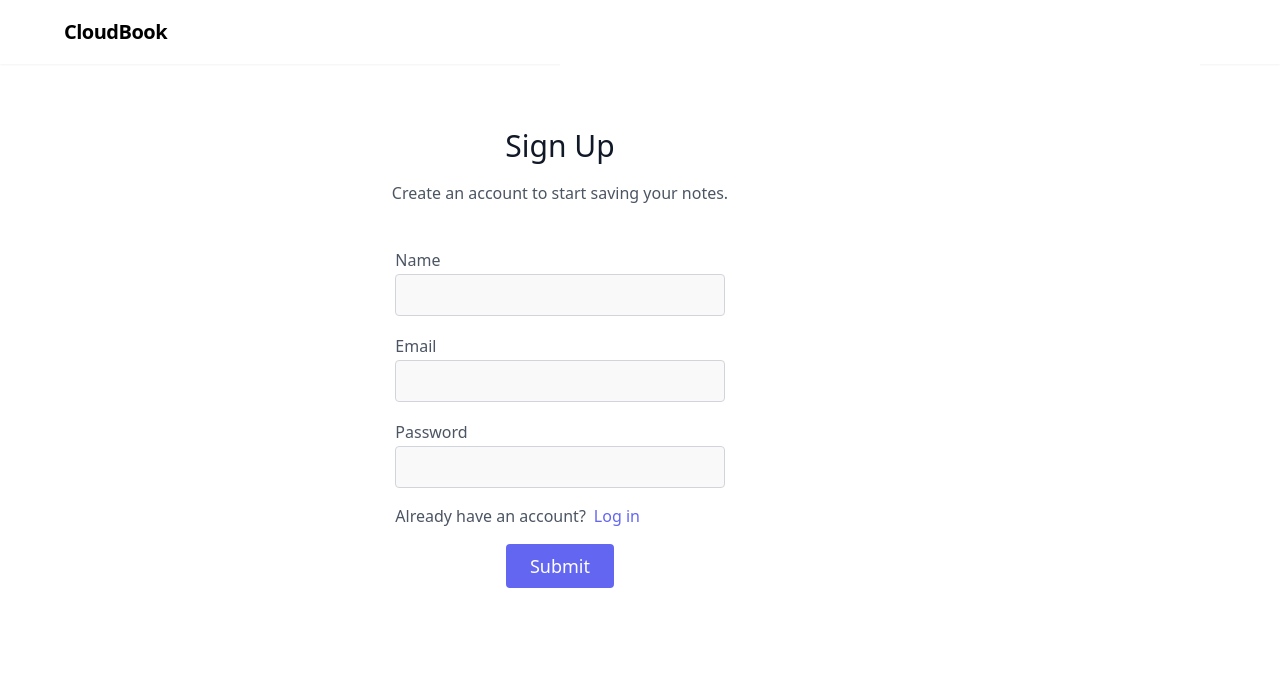
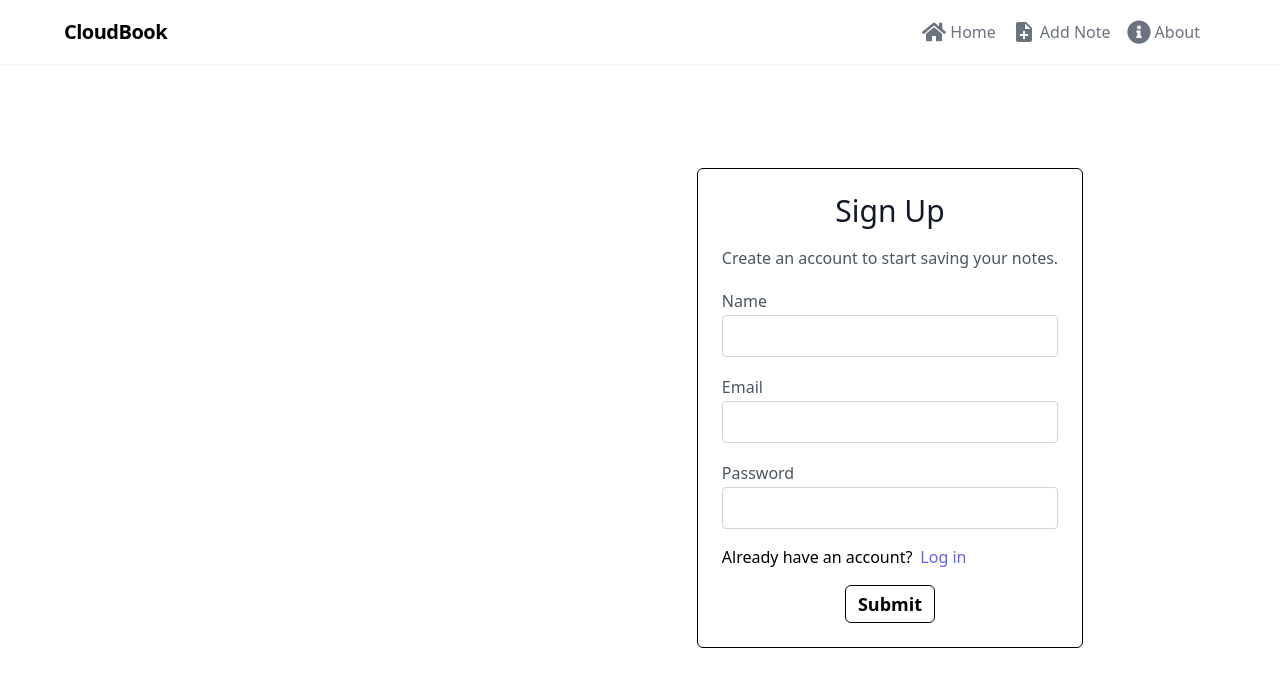
Before and after one commit to Prajapati-Shivam/Cloud-Book, a React (Create React App) app: page /signup in a window 1280 px wide. Shown: the top 686 px of the page. Built offline with nearby package versions, Linux system fonts and the light colour scheme.

Commit message:
changed login and signup ui

```diff
--- a/src/App.js
+++ b/src/App.js
@@ -1,3 +1,4 @@
+
 import Navbar from './component/Navbar';
 import Home from './component/Home';
 import About from './component/About';
--- a/src/component/Login.js
+++ b/src/component/Login.js
@@ -1,70 +1,68 @@
-import React, { useState } from 'react'
-import { useNavigate, Link } from 'react-router-dom'
-import login from '../asset/loginGif.gif';
+import React, { useState } from "react";
+import { useNavigate, Link } from "react-router-dom";
+import login from "../asset/loginGif.gif";
 const Login = () => {
   const navigate = useNavigate();
-  const [credentials, setCredentials] = useState({ email: "", password: "" })
+  const [credentials, setCredentials] = useState({ email: "", password: "" });
+  const [error, setError] = useState(null);
   const handleSubmit = async (e) => {
     e.preventDefault();
-    const host = "https://lively-puce-flip-flops.cyclic.app"
+    const host = "https://lively-puce-flip-flops.cyclic.app";
     let url = `${host}/api/auth/login`;
 
     try {
       const response = await fetch(url, {
-        method: 'POST',
+        method: "POST",
         headers: {
-          'Content-Type': 'application/json'
+          "Content-Type": "application/json",
         },
-        body: JSON.stringify({ email: credentials.email, password: credentials.password })
+        body: JSON.stringify({
+          email: credentials.email,
+          password: credentials.password,
+        }),
       });
 
       if (!response.ok) {
         // Handle the error if the response is not successful
-        throw new Error('Request failed with status ' + response.status);
+        throw new Error("Request failed with status " + response.status);
       }
 
-      const json = await response.json();
+      const data = await response.json();
 
-      if (Object.keys(json).length === 0) {
-        // Handle empty response
-        throw new Error('Empty response');
+      if (data.success) {
+        localStorage.setItem("token", data.authtoken);
+        navigate("/", { replace: true });
       }
-
-      if (json.success) {
-        //redirect
-        localStorage.setItem('token', json.authtoken);
-        navigate('/', { replace: true })
-      } else {
-        //show error
-        alert("Invalid Credentials")
-      }
-
     } catch (error) {
-      console.error('Error:', error.message);
-      // Handle the error appropriately
+      setError("Invalid Credentials");
+      console.error("Error:", error.message);
     }
   };
 
+  const onChange = (e) => {
+    const { name, value } = e.target;
+    setCredentials((prevCredentials) => ({
+      ...prevCredentials,
+      [name]: value,
+    }));
+  };
 
-  const onChange = (e) => {
-    setCredentials({ ...credentials, [e.target.name]: e.target.value })
-  }
   return (
-    <section className="text-black sm:text-gray-600 body-font w-full flex flex-col sm:flex-row justify-center items-center overflow-y-hidden">
-      <div className="z-10 sm:mr-40">
-        <div className="flex flex-col w-full mb-10">
-          <h1 className="sm:text-3xl text-2xl text-center font-medium title-font mb-4 text-gray-900">
+    <section className="text-black px-2 body-font h-[calc(100vh-10rem)] sm:h-[calc(100vh-15rem)] w-full flex justify-center items-center">
+      <div className="z-10 border border-black rounded-md p-4 sm:p-6">
+        <div className="flex flex-col w-full mb-4">
+          <h2 className="sm:text-3xl text-2xl text-center font-medium title-font text-gray-900">
             Login
-          </h1>
-          <p className="mx-auto leading-relaxed text-base">
+          </h2>
+          <p className="mx-auto text-center text-gray-600 leading-relaxed text-base">
             Login to your account to access your notes.
           </p>
         </div>
-        <div className="flex flex-wrap mx-auto -m-2">
-          <form onSubmit={handleSubmit} className='mx-auto'>
-            <div className="p-2 w-full">
+        {error && <div className="text-red-500 mb-2">{error}</div>}
+        <form onSubmit={handleSubmit}>
+          <div className="w-full mb-4">
             <div className="relative">
-                <label htmlFor="email" className="leading-7 text-md text-black sm:text-gray-600">
+              <label htmlFor="email" className="leading-7 text-md text-black">
                 Email
               </label>
               <input
@@ -73,14 +71,17 @@ const Login = () => {
                 name="email"
                 value={credentials.email}
                 onChange={onChange}
-                  className="w-full bg-gray-100 bg-opacity-50 rounded border border-gray-300 focus:border-indigo-500 focus:bg-white focus:ring-2 focus:ring-indigo-200 text-base outline-none text-gray-700 py-1 px-3 leading-8 transition-colors duration-200 ease-in-out"
+                className="w-full  bg-opacity-50 rounded border border-gray-300 focus:bg-gray-100 hover:border-black text-base outline-none text-gray-700 py-1 px-3 leading-8 transition-colors duration-200 ease-in-out"
                 required
               />
             </div>
           </div>
-            <div className="p-2 w-full">
+          <div className="w-full mb-4">
             <div className="relative">
-                <label htmlFor="password" className="leading-7 text-md text-black sm:text-gray-600">
+              <label
+                htmlFor="password"
+                className="leading-7 text-md text-black"
+              >
                 Password
               </label>
               <input
@@ -89,31 +90,28 @@ const Login = () => {
                 name="password"
                 value={credentials.password}
                 onChange={onChange}
-                  className="w-full bg-gray-100 bg-opacity-50 rounded border border-gray-300 focus:border-indigo-500 focus:bg-white focus:ring-2 focus:ring-indigo-200 text-base outline-none text-gray-700 py-1 px-3 leading-8 transition-colors duration-200 ease-in-out"
+                className="w-full  bg-opacity-50 rounded border border-gray-300 focus:bg-gray-100 hover:border-black text-base outline-none text-gray-700 py-1 px-3 leading-8 transition-colors duration-200 ease-in-out"
                 required
               />
             </div>
           </div>
 
-            <div className="p-2 w-full">
+          <div className="w-full mb-2">
             Don't have an account?
-              <Link to='/signup' className="text-indigo-500 ml-2 cursor-pointer">
+            <Link to="/signup" className="text-indigo-500 ml-2 cursor-pointer">
               Sign Up
             </Link>
           </div>
-            <div className="p-2 w-full">
-              <button
-                className={`flex mx-auto text-white bg-indigo-500 border-0 py-2 px-6 focus:outline-none hover:bg-indigo-600 rounded-md hover:rounded-full transition-all ease-in-out duration-300 text-lg`}
-              >
+          <div className="w-full mt-4">
+            <button className="flex text-black mx-auto border border-black py-1 px-3 focus:outline-none hover:bg-black hover:text-white rounded-md text-lg font-semibold transition-colors duration-300">
               Submit
             </button>
           </div>
         </form>
       </div>
-      </div>
-      <img src={login} alt="login" className='max-w-[85%] opacity-50 sm:w-[50%] absolute md:top-20 lg:top-0 sm:right-20 sm:opacity-100' />
+      <img src={login} alt="login" className="hidden lg:block" />
     </section>
-  )
-}
+  );
+};
 
-export default Login
+export default Login;
--- a/src/component/NoteItem.js
+++ b/src/component/NoteItem.js
@@ -27,7 +27,7 @@ const NoteItem = (props) => {
           {note.title}
         </h1>
         {click && (
-          <p className="leading-relaxed mb-3 transition-all duration-300">
+          <p className="leading-relaxed text-md mb-3">
             {note.description}
           </p>
         )}
--- a/src/component/Notes.js
+++ b/src/component/Notes.js
@@ -31,7 +31,7 @@ const Notes = () => {
           <div className="flex flex-wrap gap-4">
             {
               notes.length === 0 ? 'No notes to display. Try adding some notes.' :
-              notes.map((note, index) => { return <NoteItem note={note} key={note._id} /> })
+              notes.map((note, index) => { return <NoteItem note={note} key={note._id} /> }).reverse()
             }
           </div>
         </div>
--- a/src/component/Signup.js
+++ b/src/component/Signup.js
@@ -1,75 +1,67 @@
-import React, { useState } from 'react'
-import { Link, useNavigate } from 'react-router-dom';
-import signupGif from '../asset/signupGif.gif';
+import React, { useState } from "react";
+import { Link, useNavigate } from "react-router-dom";
+import signupGif from "../asset/signupGif.gif";
 const Signup = () => {
   const navigate = useNavigate();
-  const [credentials, setCredentials] = useState({ name: "", email: "", password: "", cpassword: "" })
+  const [credentials, setCredentials] = useState({
+    name: "",
+    email: "",
+    password: "",
+  });
   const handleSubmit = async (e) => {
     e.preventDefault();
     const { name, email, password } = credentials;
-    const host = "https://lively-puce-flip-flops.cyclic.app"
+    const host = "https://lively-puce-flip-flops.cyclic.app";
     let url = `${host}/api/auth/createuser`;
 
     try {
       const response = await fetch(url, {
-        method: 'POST',
+        method: "POST",
         headers: {
-          'Content-Type': 'application/json'
+          "Content-Type": "application/json",
         },
-        body: JSON.stringify({ name, email, password })
+        body: JSON.stringify({ name, email, password }),
       });
 
       if (!response.ok) {
         // Handle the error if the response is not successful
-        throw new Error('Request failed with status ' + response.status);
+        throw new Error("Request failed with status " + response.status);
       }
 
-      const text = await response.text();
-      let json = {};
-      try {
-        json = JSON.parse(text);
-      } catch (error) {
-        // Handle JSON parse error
-        throw new Error('Invalid JSON response');
-      }
+      const data = await response.json();
 
-      if (Object.keys(json).length === 0) {
-        // Handle empty response
-        throw new Error('Empty response');
-      }
-
-      if (json.success) {
-        // Redirect
-        localStorage.setItem('token', json.authtoken);
-        navigate('/', { replace: true });
+      if (data.success) {
+        localStorage.setItem("token", data.authtoken);
+        navigate("/", { replace: true });
       } else {
-        // Show error
-        alert(json.error);
+        throw new Error(data.error);
       }
     } catch (error) {
-      console.error('Error:', error.message);
-      // Handle the error appropriately
+      console.error("Error:", error.message);
     }
   };
 
-
   const onChange = (e) => {
-    setCredentials({ ...credentials, [e.target.name]: e.target.value })
-  }
+    const { name, value } = e.target;
+    setCredentials((prevCredentials) => ({
+      ...prevCredentials,
+      [name]: value,
+    }));
+  };
   return (
-    <section className="text-gray-600 body-font w-full flex flex-col sm:flex-row justify-center items-center ">
-      <div className="z-10 sm:mr-40">
-        <div className="flex flex-col w-full mb-10">
-          <h1 className="sm:text-3xl text-2xl text-center font-medium title-font mb-4 text-gray-900">
+    <section className="text-black px-2 body-font h-[calc(100vh-10rem)] sm:h-[calc(100vh-15rem)] w-full flex justify-center items-center">
+      <img src={signupGif} alt="login" className="hidden lg:block" />
+      <div className="z-10 border border-black rounded-md p-4 sm:p-6">
+        <div className="flex flex-col w-full mb-4">
+          <h2 className="sm:text-3xl text-2xl text-center font-medium title-font mb-4 text-gray-900">
             Sign Up
-          </h1>
-          <p className="mx-auto leading-relaxed text-base">
+          </h2>
+          <p className="mx-auto text-center text-gray-600 leading-relaxed text-base">
             Create an account to start saving your notes.
           </p>
         </div>
-        <div className="flex flex-wrap mx-auto -m-2">
-          <form onSubmit={handleSubmit} className='mx-auto'>
-            <div className="p-2 w-full">
+        <form onSubmit={handleSubmit}>
+          <div className="w-full mb-2 sm:mb-4">
             <div className="relative">
               <label htmlFor="name" className="leading-7 text-md text-gray-600">
                 Name
@@ -81,14 +73,17 @@ const Signup = () => {
                 minLength={5}
                 value={credentials.name}
                 onChange={onChange}
-                  className="w-full bg-gray-100 bg-opacity-50 rounded border border-gray-300 focus:border-indigo-500 focus:bg-white focus:ring-2 focus:ring-indigo-200 text-base outline-none text-gray-700 py-1 px-3 leading-8 transition-colors duration-200 ease-in-out"
+                className="w-full  bg-opacity-50 rounded border border-gray-300 focus:bg-gray-100 hover:border-black text-base outline-none text-gray-700 py-1 px-3 leading-8 transition-colors duration-200 ease-in-out"
                 required
               />
             </div>
           </div>
-            <div className="p-2 w-full">
+          <div className="w-full mb-2 sm:mb-4">
             <div className="relative">
-                <label htmlFor="email" className="leading-7 text-md text-gray-600">
+              <label
+                htmlFor="email"
+                className="leading-7 text-md text-gray-600"
+              >
                 Email
               </label>
               <input
@@ -97,14 +92,17 @@ const Signup = () => {
                 name="email"
                 value={credentials.email}
                 onChange={onChange}
-                  className="w-full bg-gray-100 bg-opacity-50 rounded border border-gray-300 focus:border-indigo-500 focus:bg-white focus:ring-2 focus:ring-indigo-200 text-base outline-none text-gray-700 py-1 px-3 leading-8 transition-colors duration-200 ease-in-out"
+                className="w-full  bg-opacity-50 rounded border border-gray-300 focus:bg-gray-100 hover:border-black text-base outline-none text-gray-700 py-1 px-3 leading-8 transition-colors duration-200 ease-in-out"
                 required
               />
             </div>
           </div>
-            <div className="p-2 w-full">
+          <div className="w-full mb-2 sm:mb-4">
             <div className="relative">
-                <label htmlFor="password" className="leading-7 text-md text-gray-600">
+              <label
+                htmlFor="password"
+                className="leading-7 text-md text-gray-600"
+              >
                 Password
               </label>
               <input
@@ -114,33 +112,28 @@ const Signup = () => {
                 minLength={5}
                 value={credentials.password}
                 onChange={onChange}
-                  className="w-full bg-gray-100 bg-opacity-50 rounded border border-gray-300 focus:border-indigo-500 focus:bg-white focus:ring-2 focus:ring-indigo-200 text-base outline-none text-gray-700 py-1 px-3 leading-8 transition-colors duration-200 ease-in-out"
+                className="w-full  bg-opacity-50 rounded border border-gray-300 focus:bg-gray-100 hover:border-black text-base outline-none text-gray-700 py-1 px-3 leading-8 transition-colors duration-200 ease-in-out"
                 required
               />
             </div>
           </div>
 
-            <div className="p-2 w-full">
+          <div className="w-full mb-2">
             Already have an account?
-              <Link to='/login' className="text-indigo-500 ml-2 cursor-pointer">
+            <Link to="/login" className="text-indigo-500 ml-2 cursor-pointer">
               Log in
             </Link>
           </div>
 
-            <div className="p-2 w-full">
-              <button
-                className={`flex mx-auto text-white bg-indigo-500 border-0 py-2 px-6 focus:outline-none hover:bg-indigo-600 rounded hover:rounded-full transition duration-300 text-lg`}
-              >
+          <div className="w-full mt-4">
+            <button className="flex text-black mx-auto border border-black py-1 px-3 focus:outline-none hover:bg-black hover:text-white rounded-md text-lg font-semibold transition-colors duration-300">
               Submit
             </button>
           </div>
         </form>
       </div>
+    </section>
+  );
+};
 
-      </div>
-      <img src={signupGif} alt="login" className='opacity-50 sm:w-[50%] absolute md:top-20 lg:top-0 sm:right-20 sm:opacity-100' />
-    </section>
-  )
-}
-
-export default Signup
+export default Signup;
--- a/src/component/Update.js
+++ b/src/component/Update.js
@@ -1,6 +1,7 @@
 import React, { useContext } from "react";
 import Modal from "./Modal";
 import noteContext from "../context/notes/noteContext";
+import { AiOutlineCloseCircle } from "react-icons/ai";
 
 const Update = () => {
   const context = useContext(noteContext);
@@ -24,16 +25,16 @@ const Update = () => {
       <Modal isOpen={updateModalOpen} onClose={handleCloseModal}>
         <div className="container p-2 sm:p-5">
           <div className="flex justify-between items-center w-full mb-4">
-            <h2 className="sm:text-2xl text-xl font-medium title-font text-gray-900">
+            <h2 className="sm:text-2xl text-xl font-bold title-font text-gray-900">
               Edit Note
             </h2>
 
             <button
               type="button"
-              className="w-auto inline-flex justify-center rounded-md border border-gray-300 shadow-sm px-4 py-2 bg-white text-base font-medium text-gray-700 hover:bg-red-400 hover:text-white focus:outline-none sm:mt-0 sm:ml-3 sm:text-sm"
+              className="w-auto inline-flex justify-center rounded-full font-bold text-gray-700 hover:bg-red-500 hover:text-white sm:ml-3 sm:text-sm"
               onClick={handleCloseModal}
             >
-              Close
+              <AiOutlineCloseCircle className="text-3xl" />
             </button>
           </div>
           <div className="mx-auto">
@@ -52,7 +53,7 @@ const Update = () => {
                     name="etitle"
                     value={note.etitle}
                     onChange={handleChange}
-                    className="w-full  bg-gray-100 bg-opacity-50 rounded border border-gray-300 focus:border-indigo-500 focus:bg-white focus:ring-2 focus:ring-indigo-200 text-base outline-none text-gray-700 py-1 px-3 leading-8 transition-colors duration-200 ease-in-out"
+                    className="w-full bg-opacity-50 rounded border border-gray-300 focus:bg-gray-100 hover:border-black text-base outline-none text-gray-700 py-1 px-3 leading-8 transition-colors duration-200 ease-in-out"
                     required
                   />
                 </div>
@@ -71,7 +72,7 @@ const Update = () => {
                     name="etag"
                     value={note.etag}
                     onChange={handleChange}
-                    className="w-full bg-gray-100 bg-opacity-50 rounded border border-gray-300 focus:border-indigo-500 focus:bg-white focus:ring-2 focus:ring-indigo-200 text-base outline-none text-gray-700 py-1 px-3 leading-8 transition-colors duration-200 ease-in-out"
+                    className="w-full  bg-opacity-50 rounded border border-gray-300 focus:bg-gray-100 hover:border-black text-base outline-none text-gray-700 py-1 px-3 leading-8 transition-colors duration-200 ease-in-out"
                   />
                 </div>
               </div>
@@ -87,7 +88,7 @@ const Update = () => {
                     id="desc"
                     name="edescription"
                     onChange={handleChange}
-                    className="w-full bg-gray-100 bg-opacity-50 rounded border border-gray-300 focus:border-indigo-500 focus:bg-white focus:ring-2 focus:ring-indigo-200 h-32 text-base outline-none text-gray-700 py-1 px-3 resize-none leading-6 transition-colors duration-200 ease-in-out"
+                    className="w-full bg-opacity-50 rounded border border-gray-300 focus:bg-gray-100 hover:border-black h-32 text-base outline-none text-gray-700 py-1 px-3 resize-none leading-6 transition-colors duration-200 ease-in-out"
                     defaultValue={note.edescription}
                     required
                   />
@@ -102,7 +103,7 @@ const Update = () => {
                     note.etitle.length < 3 || note.edescription.length < 3
                       ? "cursor-not-allowed"
                       : "cursor-pointer"
-                  }flex mx-auto text-white bg-indigo-500 border-0 py-2 px-8 focus:outline-none hover:bg-indigo-600 rounded-md text-lg`}
+                  } flex text-black border border-black py-2 px-4 focus:outline-none hover:bg-black hover:text-white rounded-md text-lg font-semibold transition-colors duration-300`}
                   onClick={handleSubmit}
                 >
                   Edit Note
```
Also changed, not shown: src/component/AddNote.js (+8 -8 lines). Lines whose indentation alone changed are shown as unchanged.
